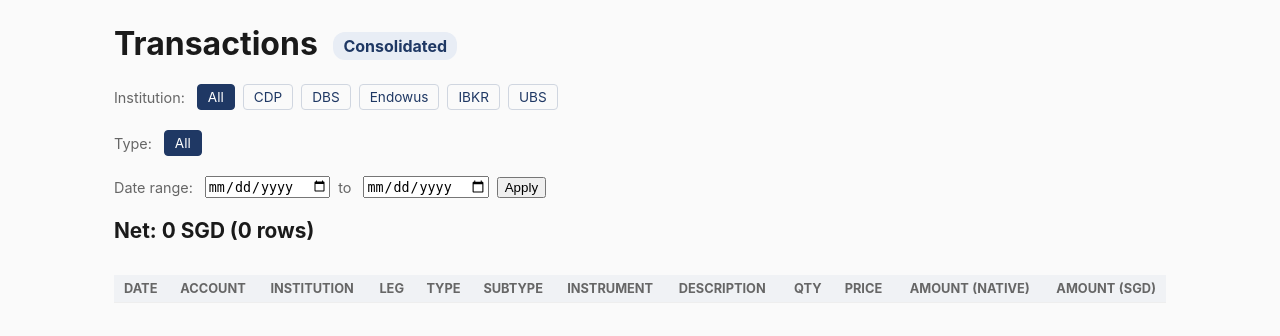
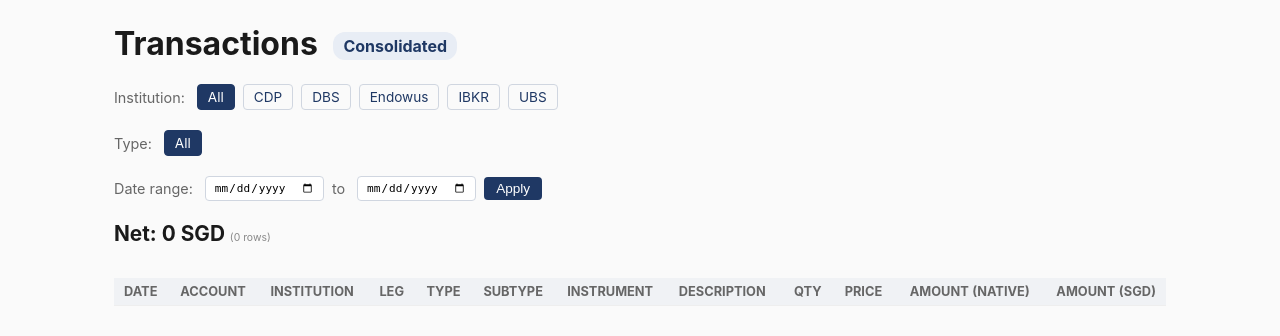
Before and after one commit to ss-ghub1/PersPortfolio, a Flask app: page /transactions in a window 1280 px wide. Shown: the part 55-391 px from the top of the page. Run offline with Flask 3, Linux system fonts and the light colour scheme; data comes from the database, SQL or seed files in the repository; data that the repository does not hold is empty.

```diff
--- a/static/style.css
+++ b/static/style.css
@@ -50,7 +50,7 @@ section { margin-bottom: 32px; }
 h2 { font-size: 1.3em; }
 h3 { color: #444; border-bottom: 2px solid #e0e0e0; padding-bottom: 6px; }
 table { width: 100%; border-collapse: collapse; background: white; }
-th, td { padding: 6px 10px; text-align: left; border-bottom: 1px solid #eee; font-size: 0.85em; }
+th, td { padding: 6px 10px; text-align: left; border-bottom: 1px solid #eee; font-size: 0.85em; vertical-align: top; }
 th { background: #f0f2f5; text-transform: uppercase; color: #666; font-size: 0.8em; }
 td.num, th.num { text-align: right; font-variant-numeric: tabular-nums; }
 tfoot td { font-weight: bold; border-top: 2px solid #999; }
@@ -74,4 +74,12 @@ tfoot td { font-weight: bold; border-top: 2px solid #999; }
   font-size: 0.85em;
 }
 .filter-bar a.active { background: #1f3864; color: white; border-color: #1f3864; }
+.filter-bar input[type="date"] { padding: 4px 8px; border: 1px solid #d0d6e0; border-radius: 4px; font-size: 0.85em; }
+.filter-bar button { padding: 4px 12px; border: none; background: #1f3864; color: white; border-radius: 4px; cursor: pointer; font-size: 0.85em; }
+.filter-bar button:hover { background: #2d4a7a; }
+.nowrap { white-space: nowrap; }
+.hint { font-size: 0.5em; color: #888; font-weight: normal; }
+.row-review { background: #fff0f0; }
+.row-gap { background: #f5f5f5; color: #777; }
+.all-clear { color: #2a7a2a; font-weight: bold; }
 .coming-soon { color: #888; font-style: italic; }
```
